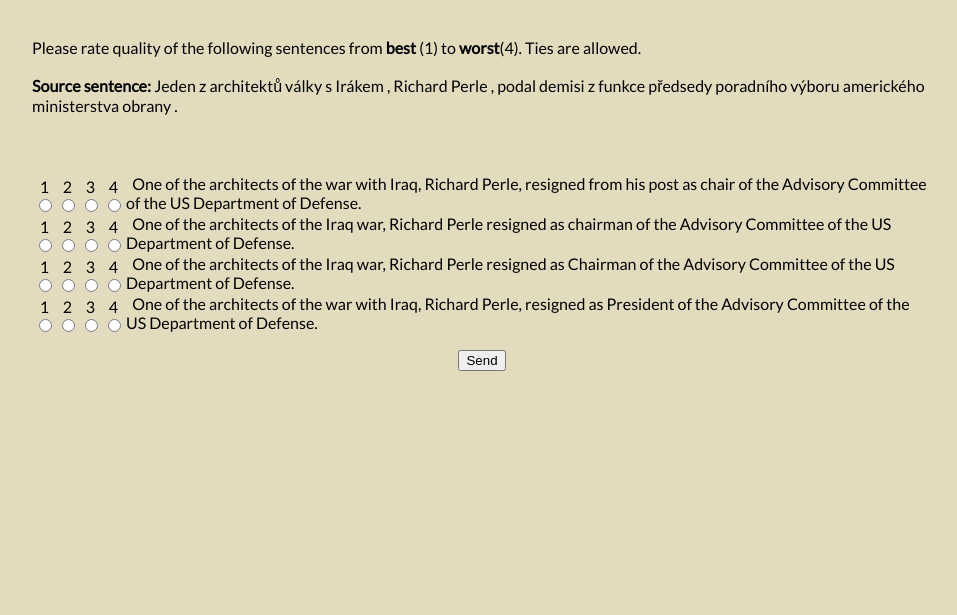
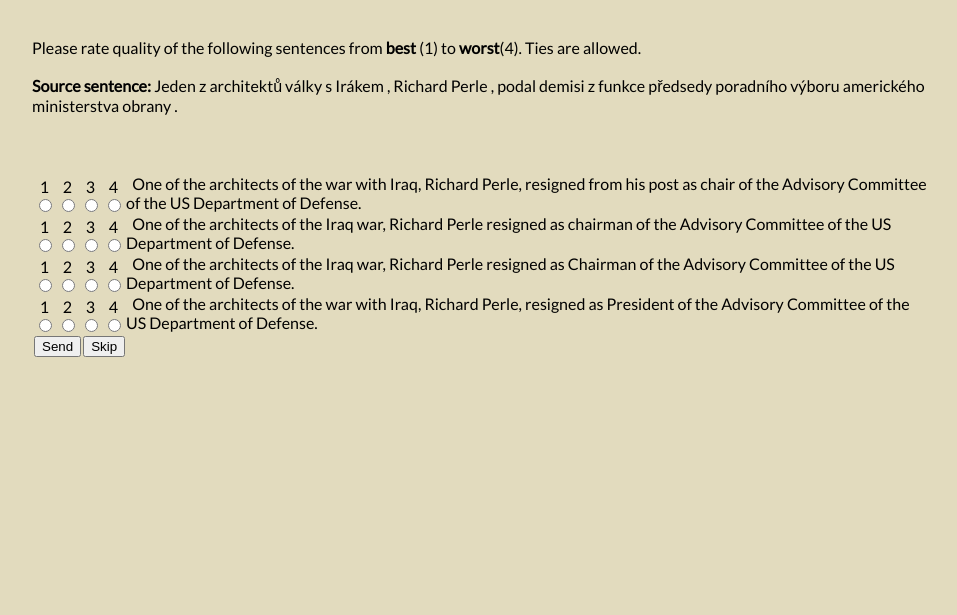
Before and after one commit to barancik/tmp, a PHP site: page / in a window 1280 px wide. Shown: the top 615 px of the page, without its empty margins (158-1115 px from the left). Run offline with PHP 8.4, Linux system fonts and the light colour scheme; the visitor is signed in with stand-in values (Sample User, id 1).

Commit message:
skip button

```diff
--- a/index.php
+++ b/index.php
@@ -39,7 +39,7 @@
 
 <body>
 	<div class="container">
-	<form action="save.php" method="post">
+
 
   <?php
 	if (isset($data)) {
@@ -64,17 +64,22 @@
 
 		}
 			print '</table>';
-			print '<p style="text-align: center;"><input type="submit" value="Send"/></p>';
-
-
-
-
-
 		}
-
 	?>
-
+	<table>
+		<tr>
+			<td>
+	<form action="save.php" method="post">
+		<input type="submit" value="Send"/>
 		</form>
+		</td>
+		<td>
+	<form action="index.php" method="post">
+		<input type="submit" value="Skip"/>
+    </form>
+    </td>
+</tr>
+    </table>
 	</div>
 </body>
 </html>
```
